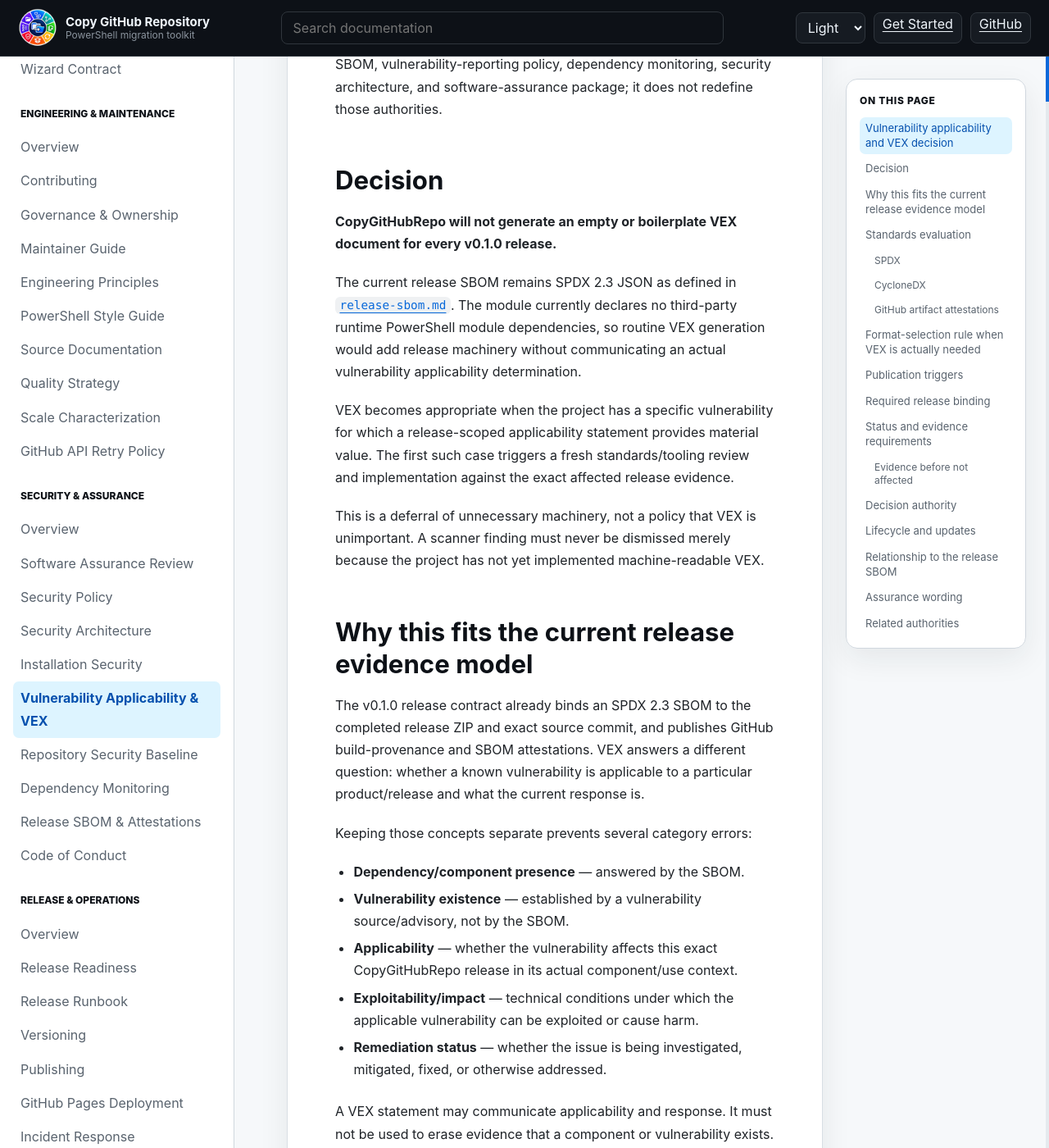
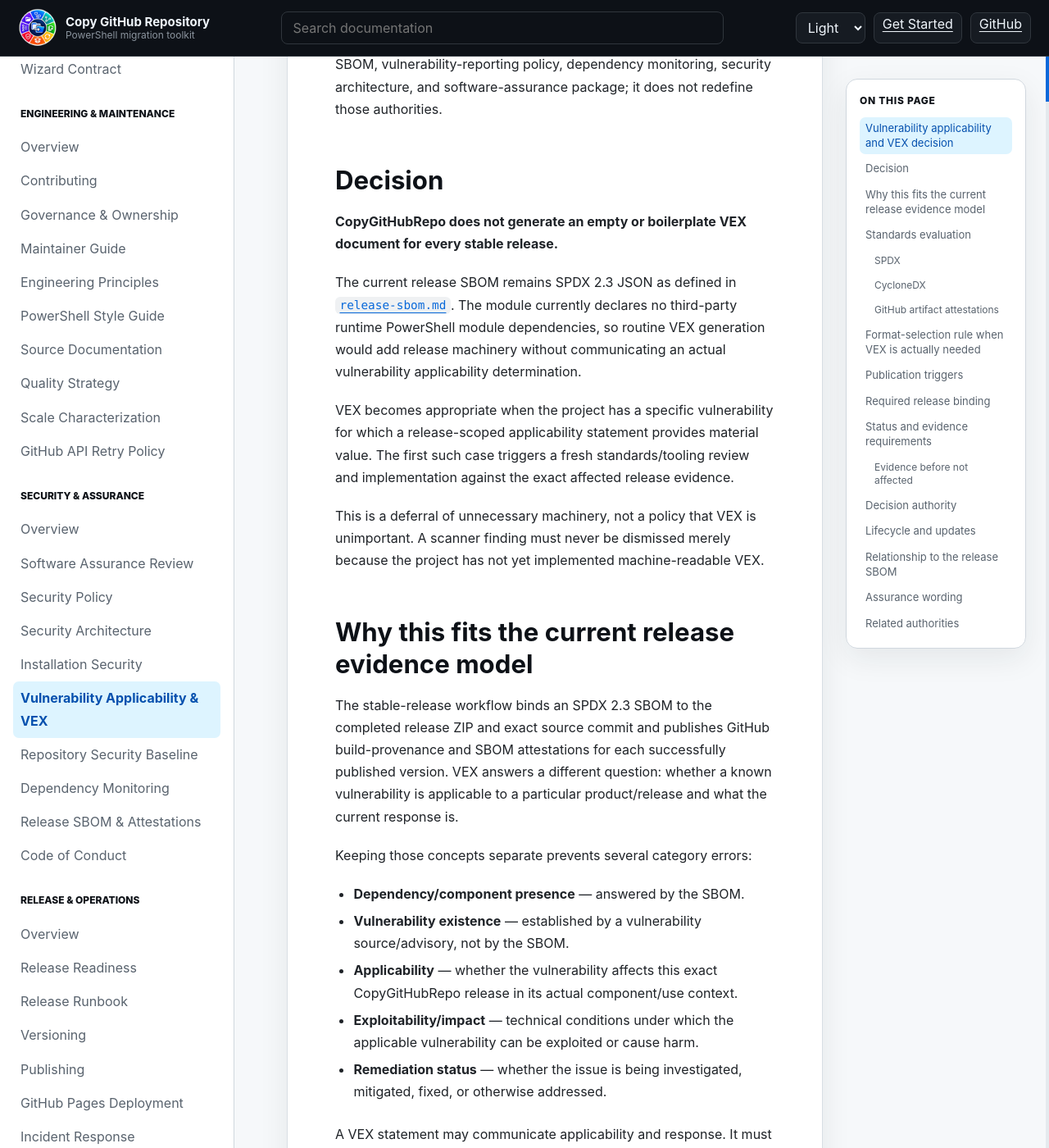
Before and after one commit to infoconex/copy-github-repo, a Jekyll site: the page built from docs/security/vulnerability-applicability.md, in a window 1280 px wide and 1400 px high, scrolled down 379 px. Shown: the whole window at 82% size. Built offline with Jekyll 4.4.1, drawn with Linux system fonts in a browser that asks for light colours; some of the changed text lies outside the part shown.

Commit message:
docs: align current release-line contracts without changing historical evidence (#179)

```diff
--- a/docs/security/vulnerability-applicability.md
+++ b/docs/security/vulnerability-applicability.md
@@ -9,7 +9,7 @@ This document records the project's decision about Vulnerability Exploitability
 
 ## Decision
 
-**CopyGitHubRepo will not generate an empty or boilerplate VEX document for every v0.1.0 release.**
+**CopyGitHubRepo does not generate an empty or boilerplate VEX document for every stable release.**
 
 The current release SBOM remains SPDX 2.3 JSON as defined in [`release-sbom.md`](release-sbom.md). The module currently declares no third-party runtime PowerShell module dependencies, so routine VEX generation would add release machinery without communicating an actual vulnerability applicability determination.
 
@@ -19,7 +19,7 @@ This is a deferral of unnecessary machinery, not a policy that VEX is unimportan
 
 ## Why this fits the current release evidence model
 
-The v0.1.0 release contract already binds an SPDX 2.3 SBOM to the completed release ZIP and exact source commit, and publishes GitHub build-provenance and SBOM attestations. VEX answers a different question: whether a known vulnerability is applicable to a particular product/release and what the current response is.
+The stable-release workflow binds an SPDX 2.3 SBOM to the completed release ZIP and exact source commit and publishes GitHub build-provenance and SBOM attestations for each successfully published version. VEX answers a different question: whether a known vulnerability is applicable to a particular product/release and what the current response is.
 
 Keeping those concepts separate prevents several category errors:
 
@@ -35,7 +35,7 @@ A VEX statement may communicate applicability and response. It must not be used
 
 ### SPDX
 
-The project currently emits SPDX **2.3** SBOMs. That remains the v0.1.0 release format and is not changed by this decision.
+The project currently emits SPDX **2.3** SBOMs. That stable-release format was established for v0.1.0 and is not changed by this decision.
 
 SPDX **3.0.1** adds a Security profile with explicit VEX vulnerability-assessment relationship classes. The model includes relationships for affected, not affected, fixed, and under-investigation states. A not-affected assessment requires a machine-readable justification and/or an impact statement; an affected assessment includes an action statement.
 
@@ -162,7 +162,7 @@ The latest statement should identify the releases it supersedes or updates where
 
 The release SBOM remains the authoritative machine-readable shipped-content inventory. A future VEX statement consumes/references that identity; it does not replace or rewrite the SBOM to hide a vulnerable component.
 
-For v0.1.0, the expected release evidence set therefore remains the ZIP, SHA-256 checksum, SPDX 2.3 SBOM, GitHub build-provenance attestation, and GitHub SBOM attestation. **No VEX sidecar or VEX attestation is currently required.**
+For each stable release, the expected evidence set therefore remains the ZIP, SHA-256 checksum, SPDX 2.3 SBOM, GitHub build-provenance attestation, and GitHub SBOM attestation. **No VEX sidecar or VEX attestation is currently required.** Actual artifacts and attestations must be checked for the exact published version.
 
 If a trigger causes VEX support to be implemented, release/security documentation and tests must be updated in the same change to define the exact filename/schema, validation, publication, update, and optional attestation behavior.
 
```
